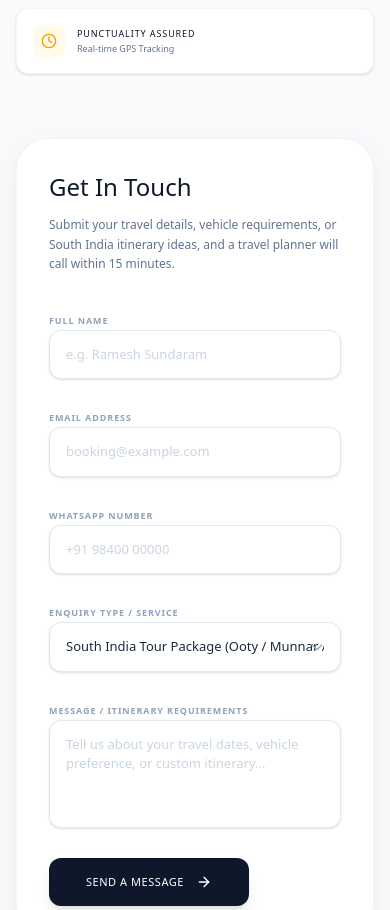
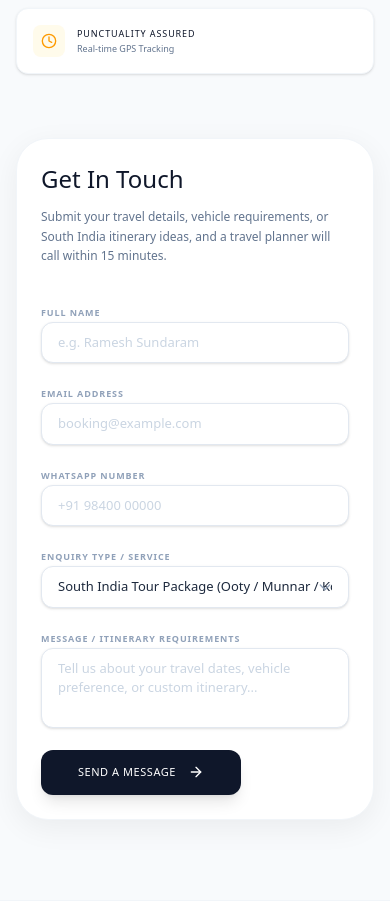
Before and after one commit to aeropeak26/Rudhran_travels, a Next.js app: page /contact in a window 390 px wide. Shown: the part 1480-2390 px from the top of the page. Built offline with nearby package versions, Linux system fonts and the light colour scheme; no server answers; the database is empty.

Commit message:
Reduce mobile height for contact form

```diff
--- a/src/app/contact/page.tsx
+++ b/src/app/contact/page.tsx
@@ -165,31 +165,31 @@ export default function ContactPage() {
 
                {/* Right Col - Form */}
                <div className="lg:w-7/12">
-                  <div className="bg-white rounded-[2rem] p-8 md:p-12 shadow-[0_8px_30px_rgb(0,0,0,0.06)] border border-slate-100 relative overflow-hidden">
+                  <div className="bg-white rounded-[2rem] p-6 sm:p-8 md:p-12 shadow-[0_8px_30px_rgb(0,0,0,0.06)] border border-slate-100 relative overflow-hidden">
                      <h3 className="text-2xl font-bold text-[#0f172a] mb-3">Get In Touch</h3>
                      <p className="text-[12px] text-slate-500 leading-relaxed mb-8 max-w-md">Submit your travel details, vehicle requirements, or South India itinerary ideas, and a travel planner will call within 15 minutes.</p>
 
-                     <form onSubmit={handleContactSubmit} className="space-y-6">
+                     <form onSubmit={handleContactSubmit} className="space-y-4 md:space-y-6">
                        <div className="space-y-2">
                          <label className="text-[9px] font-bold text-slate-400 uppercase tracking-widest">FULL NAME</label>
-                         <input type="text" required value={formData.name} onChange={e => setFormData({...formData, name: e.target.value})} placeholder="e.g. Ramesh Sundaram" className="w-full bg-white border border-slate-200 hover:border-slate-300 rounded-xl px-4 py-3.5 text-[13px] text-slate-800 placeholder:text-slate-300 focus:outline-none focus:border-blue-500 focus:ring-1 focus:ring-blue-500 transition-all shadow-sm" />
+                         <input type="text" required value={formData.name} onChange={e => setFormData({...formData, name: e.target.value})} placeholder="e.g. Ramesh Sundaram" className="w-full bg-white border border-slate-200 hover:border-slate-300 rounded-xl px-4 py-2.5 md:py-3.5 text-[13px] text-slate-800 placeholder:text-slate-300 focus:outline-none focus:border-blue-500 focus:ring-1 focus:ring-blue-500 transition-all shadow-sm" />
                        </div>
 
-                       <div className="grid grid-cols-1 md:grid-cols-2 gap-6">
+                       <div className="grid grid-cols-1 md:grid-cols-2 gap-4 md:gap-6">
                          <div className="space-y-2">
                            <label className="text-[9px] font-bold text-slate-400 uppercase tracking-widest">EMAIL ADDRESS</label>
-                           <input type="email" required value={formData.email} onChange={e => setFormData({...formData, email: e.target.value})} placeholder="booking@example.com" className="w-full bg-white border border-slate-200 hover:border-slate-300 rounded-xl px-4 py-3.5 text-[13px] text-slate-800 placeholder:text-slate-300 focus:outline-none focus:border-blue-500 focus:ring-1 focus:ring-blue-500 transition-all shadow-sm" />
+                           <input type="email" required value={formData.email} onChange={e => setFormData({...formData, email: e.target.value})} placeholder="booking@example.com" className="w-full bg-white border border-slate-200 hover:border-slate-300 rounded-xl px-4 py-2.5 md:py-3.5 text-[13px] text-slate-800 placeholder:text-slate-300 focus:outline-none focus:border-blue-500 focus:ring-1 focus:ring-blue-500 transition-all shadow-sm" />
                          </div>
                          <div className="space-y-2">
                            <label className="text-[9px] font-bold text-slate-400 uppercase tracking-widest">WHATSAPP NUMBER</label>
-                           <input type="tel" required value={formData.phone} onChange={e => setFormData({...formData, phone: e.target.value})} placeholder="+91 98400 00000" className="w-full bg-white border border-slate-200 hover:border-slate-300 rounded-xl px-4 py-3.5 text-[13px] text-slate-800 placeholder:text-slate-300 focus:outline-none focus:border-blue-500 focus:ring-1 focus:ring-blue-500 transition-all shadow-sm" />
+                           <input type="tel" required value={formData.phone} onChange={e => setFormData({...formData, phone: e.target.value})} placeholder="+91 98400 00000" className="w-full bg-white border border-slate-200 hover:border-slate-300 rounded-xl px-4 py-2.5 md:py-3.5 text-[13px] text-slate-800 placeholder:text-slate-300 focus:outline-none focus:border-blue-500 focus:ring-1 focus:ring-blue-500 transition-all shadow-sm" />
                          </div>
                        </div>
 
                        <div className="space-y-2">
                          <label className="text-[9px] font-bold text-slate-400 uppercase tracking-widest">ENQUIRY TYPE / SERVICE</label>
                          <div className="relative">
-                           <select value={formData.enquiryType} onChange={e => setFormData({...formData, enquiryType: e.target.value})} className="w-full bg-white border border-slate-200 hover:border-slate-300 rounded-xl px-4 py-3.5 text-[13px] text-slate-800 focus:outline-none focus:border-blue-500 focus:ring-1 focus:ring-blue-500 transition-all appearance-none shadow-sm cursor-pointer">
+                           <select value={formData.enquiryType} onChange={e => setFormData({...formData, enquiryType: e.target.value})} className="w-full bg-white border border-slate-200 hover:border-slate-300 rounded-xl px-4 py-2.5 md:py-3.5 text-[13px] text-slate-800 focus:outline-none focus:border-blue-500 focus:ring-1 focus:ring-blue-500 transition-all appearance-none shadow-sm cursor-pointer">
                              <option>South India Tour Package (Ooty / Munnar / Kodaikanal)</option>
                              <option>Outstation Journey (One-way / Round-trip)</option>
                              <option>Airport Transfer & Dispatch</option>
@@ -203,10 +203,10 @@ export default function ContactPage() {
 
                        <div className="space-y-2">
                          <label className="text-[9px] font-bold text-slate-400 uppercase tracking-widest">MESSAGE / ITINERARY REQUIREMENTS</label>
-                         <textarea rows={4} required value={formData.message} onChange={e => setFormData({...formData, message: e.target.value})} placeholder="Tell us about your travel dates, vehicle preference, or custom itinerary..." className="w-full bg-white border border-slate-200 hover:border-slate-300 rounded-xl px-4 py-3.5 text-[13px] text-slate-800 placeholder:text-slate-300 focus:outline-none focus:border-blue-500 focus:ring-1 focus:ring-blue-500 transition-all resize-none shadow-sm"></textarea>
+                         <textarea rows={3} required value={formData.message} onChange={e => setFormData({...formData, message: e.target.value})} placeholder="Tell us about your travel dates, vehicle preference, or custom itinerary..." className="w-full bg-white border border-slate-200 hover:border-slate-300 rounded-xl px-4 py-2.5 md:py-3.5 text-[13px] text-slate-800 placeholder:text-slate-300 focus:outline-none focus:border-blue-500 focus:ring-1 focus:ring-blue-500 transition-all resize-none shadow-sm"></textarea>
                        </div>
 
-                       <button type="submit" disabled={submitting} className="py-4 px-8 bg-[#0f172a] hover:bg-blue-900 text-white rounded-xl text-[11px] font-bold uppercase tracking-wider transition-all flex items-center justify-center gap-3 shadow-lg w-auto min-w-[200px] disabled:opacity-50">
+                       <button type="submit" disabled={submitting} className="py-3.5 px-8 bg-[#0f172a] hover:bg-blue-900 text-white rounded-xl text-[11px] font-bold uppercase tracking-wider transition-all flex items-center justify-center gap-3 shadow-lg w-auto min-w-[200px] disabled:opacity-50">
                          {submitting ? 'SENDING...' : 'SEND A MESSAGE'} <ArrowRight className="w-4 h-4" />
                        </button>
                      </form>
```
